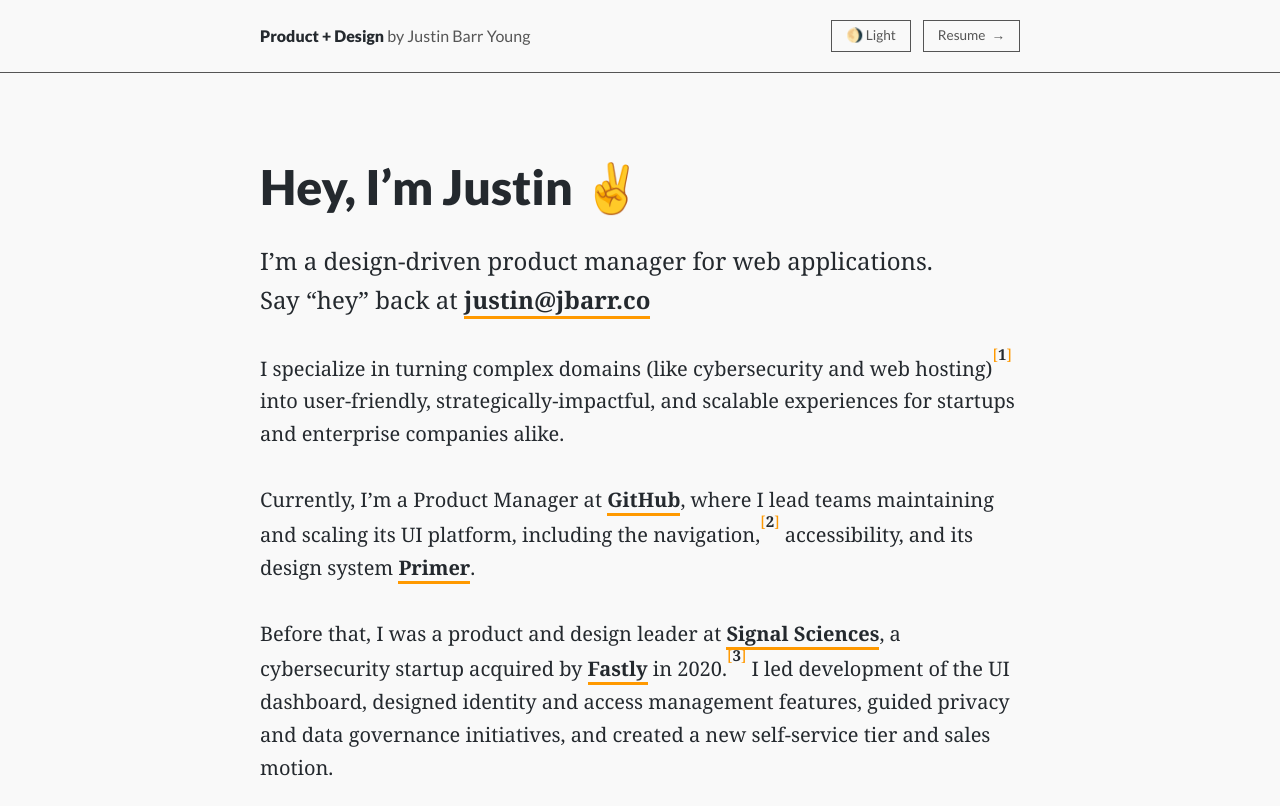
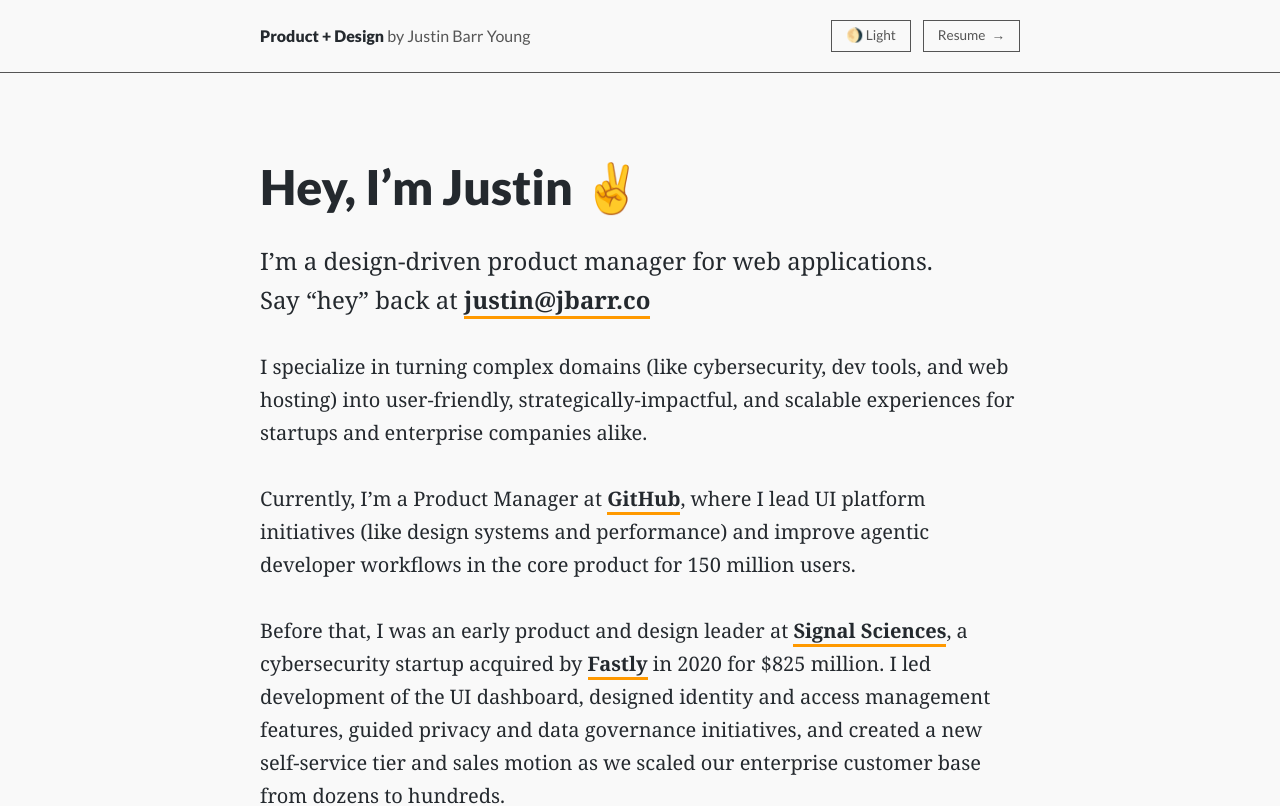
Before and after one commit to justinbyo/jbarr-v5-migrated, a Next.js app: page / in a window 1280 px wide. Shown: the top 806 px of the page. Built offline with nearby package versions, Linux system fonts and the light colour scheme.

Commit message:
updated about

```diff
--- a/src/app/page.tsx
+++ b/src/app/page.tsx
@@ -17,7 +17,8 @@
       </main>
       <CaseStudies />
       {/* <Footer /> */}
-      <Footnotes />
+      {/* <Footnotes /> */}
+      <CTA />
     </>
   );
 }
--- a/src/components/About.tsx
+++ b/src/components/About.tsx
@@ -15,43 +15,31 @@
 
       <section className="about">
         <p>
-          I specialize in turning complex domains (like cybersecurity and web
-          hosting)
-          <sup>
-            <a href="#footnote-1">1</a>
-          </sup>{" "}
-          into user-friendly, strategically-impactful, and scalable experiences
+          I specialize in turning complex domains (like cybersecurity, dev tools, and web
+          hosting) into user-friendly, strategically-impactful, and scalable experiences
           for startups and enterprise companies alike.
           <br />
           <br />
           Currently, I&rsquo;m a Product Manager at{" "}
-          <a href="https://github.com">GitHub</a>, where I lead teams
-          maintaining and scaling its UI platform, including the navigation,
-          <sup>
-            <a href="#footnote-2">2</a>
-          </sup>{" "}
-          accessibility, and its design system{" "}
-          <a href="https://primer.style">Primer</a>.
+          <a href="https://github.com">GitHub</a>, where I lead UI platform
+          initiatives (like design systems and performance) and improve agentic developer
+          workflows in the core product for 150 million users.
           <br />
           <br />
-          Before that, I was a product and design leader at{" "}
+          Before that, I was an early product and design leader at{" "}
           <a href="http://signalsciences.com" title="Signal Sciences homepage">
             Signal Sciences
           </a>
           , a cybersecurity startup acquired by{" "}
-          <a href="https://fastly.com">Fastly</a> in 2020.
-          <sup>
-            <a href="#footnote-3">3</a>
-          </sup>{" "}
-          I led development of the UI dashboard, designed identity and access
+          <a href="https://fastly.com">Fastly</a> in 2020 for $825 million. I led development of the UI dashboard, designed identity and access
           management features, guided privacy and data governance initiatives,
-          and created a new self-service tier and sales motion.
+          and created a new self-service tier and sales motion as we scaled our enterprise customer base from dozens to hundreds.
           <br />
           <br />
           I&rsquo;ve worked across product, design, and engineering at a variety
           of companies such as <a href="https://godaddy.com">GoDaddy</a> and{" "}
           <a href="https://carbonfive.com">Carbon Five</a>. I&rsquo;ve also
-          written, mentored, and presented on Agile product development, rapid
+          written, mentored, and presented on product design, rapid
           prototyping, and growing careers in tech.
         </p>
       </section>
```
